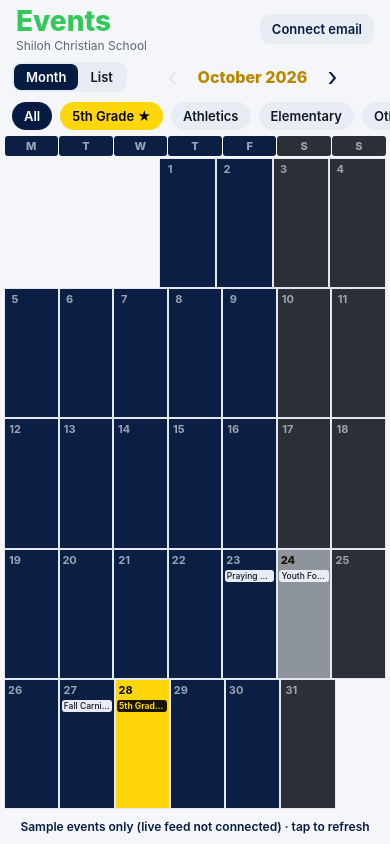
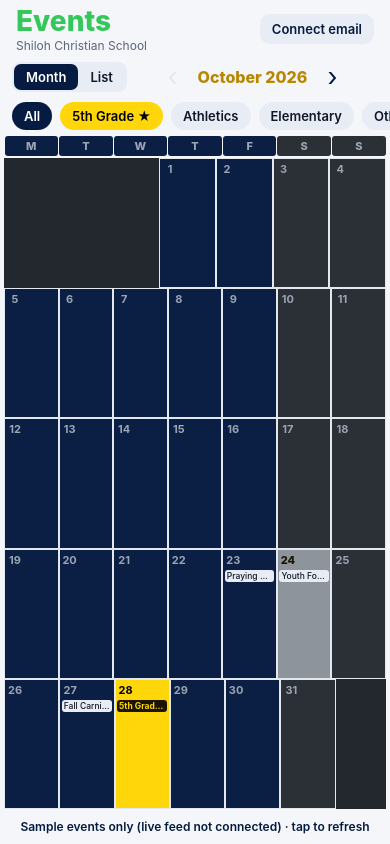
Before and after one commit to hal0428-golf/shiloh-events, a React Native app in the folder app/: screen / in a window 390 px wide. Built offline with nearby package versions, Linux system fonts and the light colour scheme; no server answers.

Commit message:
Monday start and colors

```diff
--- a/app/src/screens/MonthGrid.tsx
+++ b/app/src/screens/MonthGrid.tsx
@@ -29,7 +29,7 @@ export default function MonthGrid({
           <View key={w} style={{ flex: 1, flexDirection: 'row' }}>
             {Array.from({ length: 7 }, (_, c) => {
               const n = w * 7 + c - offset + 1;
-              if (n < 1 || n > days) return <View key={c} style={{ flex: 1 }} />;
+              if (n < 1 || n > days) return <View key={c} style={{ flex: 1, backgroundColor: '#23272e' }} />;
               const key = dayKey(new Date(year, month, n));
               const list = byDay.get(key) ?? [];
               const hasElem = list.some(isFifth);
```
